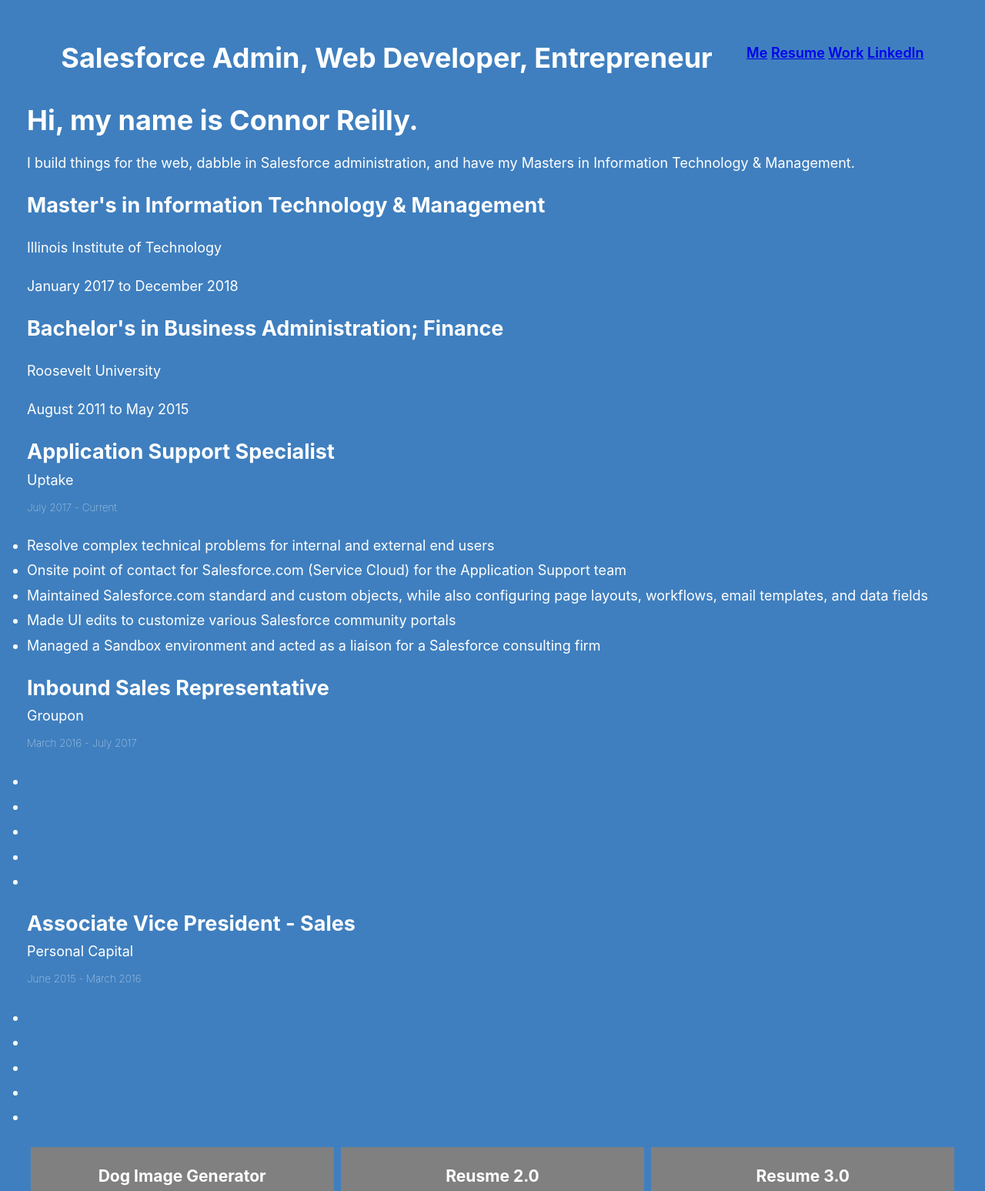
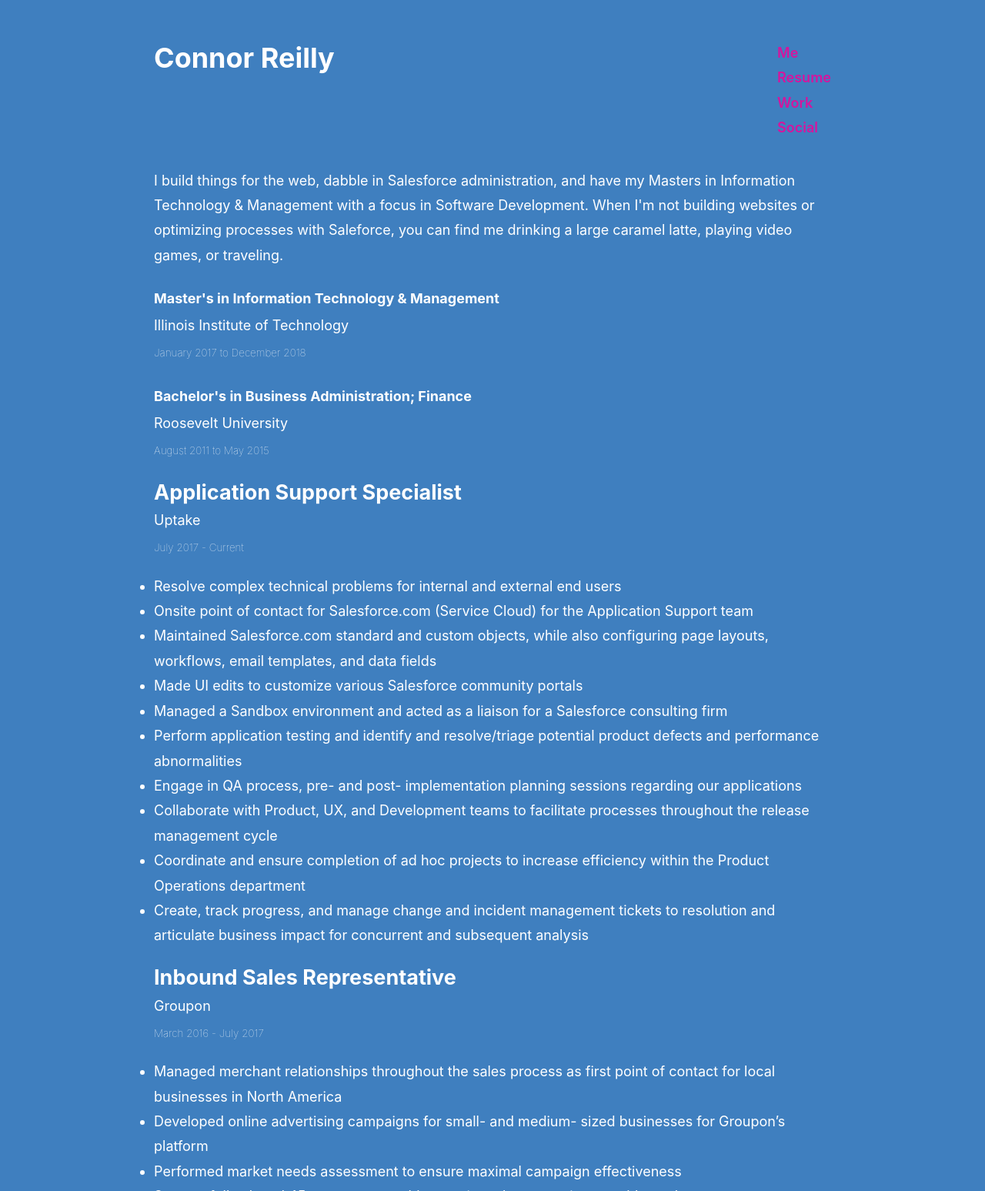
Before and after one commit to reillyc3/resume-v3, a plain HTML site: page src/index.html in a window 1280 px wide. Shown: the top 1547 px of the page at 77% size. Drawn offline with Linux system fonts and the light colour scheme.

Commit message:
added flexbox features

```diff
--- a/src/index.html
+++ b/src/index.html
@@ -16,13 +16,13 @@
             <p class="browsehappy">You are using an <strong>outdated</strong> browser. Please <a href="#">upgrade your browser</a> to improve your experience.</p>
         <![endif]-->
       <header id="header">
-        <h1>Salesforce Admin, Web Developer, Entrepreneur</h1>
+        <h1>Connor Reilly</h1>
         <nav id="navbar">
           <ul>
-            <li><a href="#">Me</a></li>
-            <li><a href="#">Resume</a></li>
+            <li><a href="#intro">Me</a></li>
+            <li><a href="#work">Resume</a></li>
             <li><a href="#projects">Work</a></li>
-            <li><a href="#">LinkedIn</a></li>
+            <li><a href="#social">Social</a></li>
           </ul>
         </nav>
 
@@ -30,20 +30,21 @@
       </header>
       <main id="content">
         <header id="intro">
-            <h1>Hi, my name is Connor Reilly.</h1>
             <p>I build things for the web, dabble in Salesforce administration, and
-                have my Masters in Information Technology & Management.
+                have my Masters in Information Technology & Management with a focus in Software
+                Development. When I'm not building websites or optimizing processes with Saleforce, you
+                can find me drinking a large caramel latte, playing video games, or traveling.
             </p>
         </header>
         <section id="resume">
           <article id="edu">
-            <h2>Master's in Information Technology & Management</h2>
-            <p>Illinois Institute of Technology</p>
-            <p>January 2017 to December 2018</p>
+            <h4 class="edu-degree">Master's in Information Technology & Management</h4>
+            <p class="edu-name">Illinois Institute of Technology</p>
+            <p class="emp-date">January 2017 to December 2018</p>
 
-            <h2>Bachelor's in Business Administration; Finance</h2>
-            <p>Roosevelt University</p>
-            <p>August 2011 to May 2015</p>
+            <h4 class="edu-degree">Bachelor's in Business Administration; Finance</h4>
+            <p class="edu-name">Roosevelt University</p>
+            <p class="emp-date">August 2011 to May 2015</p>
 
           </article>
           <article id="skills">
@@ -61,6 +62,11 @@
                 <li>Maintained Salesforce.com standard and custom objects, while also configuring page layouts, workflows, email templates, and data fields</li>
                 <li>Made UI edits to customize various Salesforce community portals</li>
                 <li>Managed a Sandbox environment and acted as a liaison for a Salesforce consulting firm</li>
+                <li>Perform application testing and identify and resolve/triage potential product defects and performance abnormalities</li>
+                <li>Engage in QA process, pre- and post- implementation planning sessions regarding our applications</li>
+                <li>Collaborate with Product, UX, and Development teams to facilitate processes throughout the release management cycle</li>
+                <li>Coordinate and ensure completion of ad hoc projects to increase efficiency within the Product Operations department</li>
+                <li>Create, track progress, and manage change and incident management tickets to resolution and articulate business impact for concurrent and subsequent analysis</li>
               </ul>
             </article>
             <article id="groupon">
@@ -68,11 +74,13 @@
                 <h3 class="emp-name">Groupon</h3>
                 <h4 class="emp-date">March 2016 - July 2017</h4>
                 <ul class="duties">
-                  <li></li>
-                  <li></li>
-                  <li></li>
-                  <li></li>
-                  <li></li>
+                  <li>Managed merchant relationships throughout the sales process as first point of contact for local businesses in North America</li>
+                  <li>Developed online advertising campaigns for small- and medium- sized businesses for Groupon’s platform
+                    <li>Performed market needs assessment to ensure maximal campaign effectiveness</li>
+                    <li>Successfully closed 45 contracts monthly, consistently surpassing monthly goals</li>
+                  </li>
+                  <li>Collaborated with Regional Sales Manager to optimize Salesforce reports for Inbound reps  </li>
+                  <li>Assessed and relayed iOS mobile app product defects to development team, using Jira</li>
                 </ul>
               </article>
               <article id="personal-capital">
@@ -111,6 +119,7 @@
       <footer>
         <p>Copyright Connor Reilly, All Rights Reserved.</p>
         <p>Built with vanilla HTML, CSS, and Javascript. No fancy frameworks or libraries here.</p>
+
       </footer>
 
         <script src="" async defer></script>
--- a/src/style.css
+++ b/src/style.css
@@ -9,30 +9,42 @@
     text-size-adjust: none;
 
 
-
 }
 
 #header{
     display: flex;
     flex-wrap: initial;
-    justify-content: space-evenly;
+    justify-content: space-between;
     font-weight: 600;
 
 }
-#navbar li{
-    display: inline-block;
+
+#header, h1 {
+    text-align: left;
+}
+
+#navbar li, a{
+    color: #D5159E;
+    display: block;
+    text-decoration: none;
+    margin-left: 1.5em;
+
+
+}
+
+#navbar li, a:hover{
+    color: white;
+
 
 }
 
 #projects{
     display: flex;
     flex-wrap: wrap;
-    flex: 3em;
+    justify-content: space-evenly;
     height: flex;
     text-align: center;
-    width: 100%;
-
-
+    width: flex;
 
 }
 
@@ -42,11 +54,22 @@
     padding: .5em;
     padding-top: .02em;
     flex: 1;
+
 }
 
 
 footer{
     display: flex;
+    justify-content: space-between;
+}
+
+.edu-degree{
+    margin-bottom: .15em;
+}
+
+.edu-name{
+    margin-top: .15em;
+    margin-bottom: .15em;
 }
 
 #work, ul, li{
@@ -78,3 +101,11 @@
        padding: 1.5em;
     }
 }
+
+@media screen and (min-width: 750px) {
+    html {
+       padding-left: 15%;
+       padding-right: 15%;
+       padding-top: 1.5em;
+    }
+}
```
